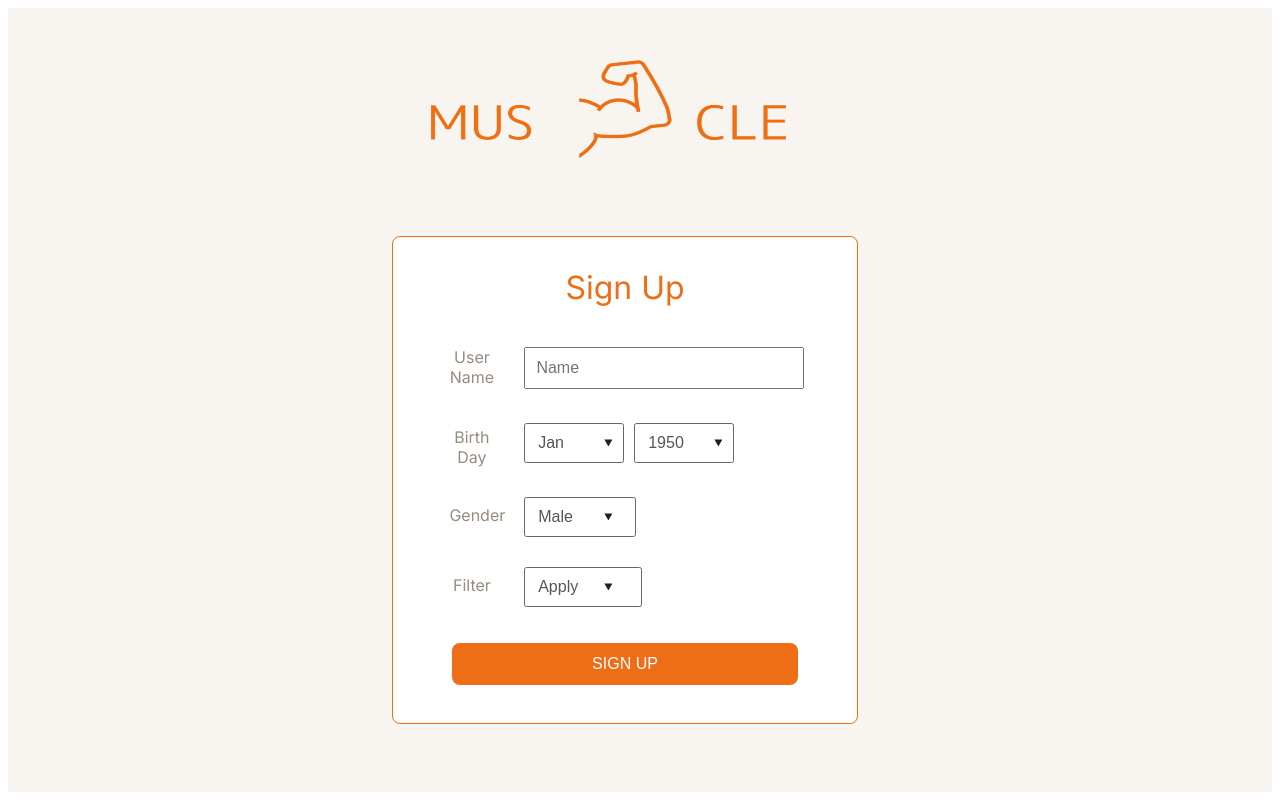
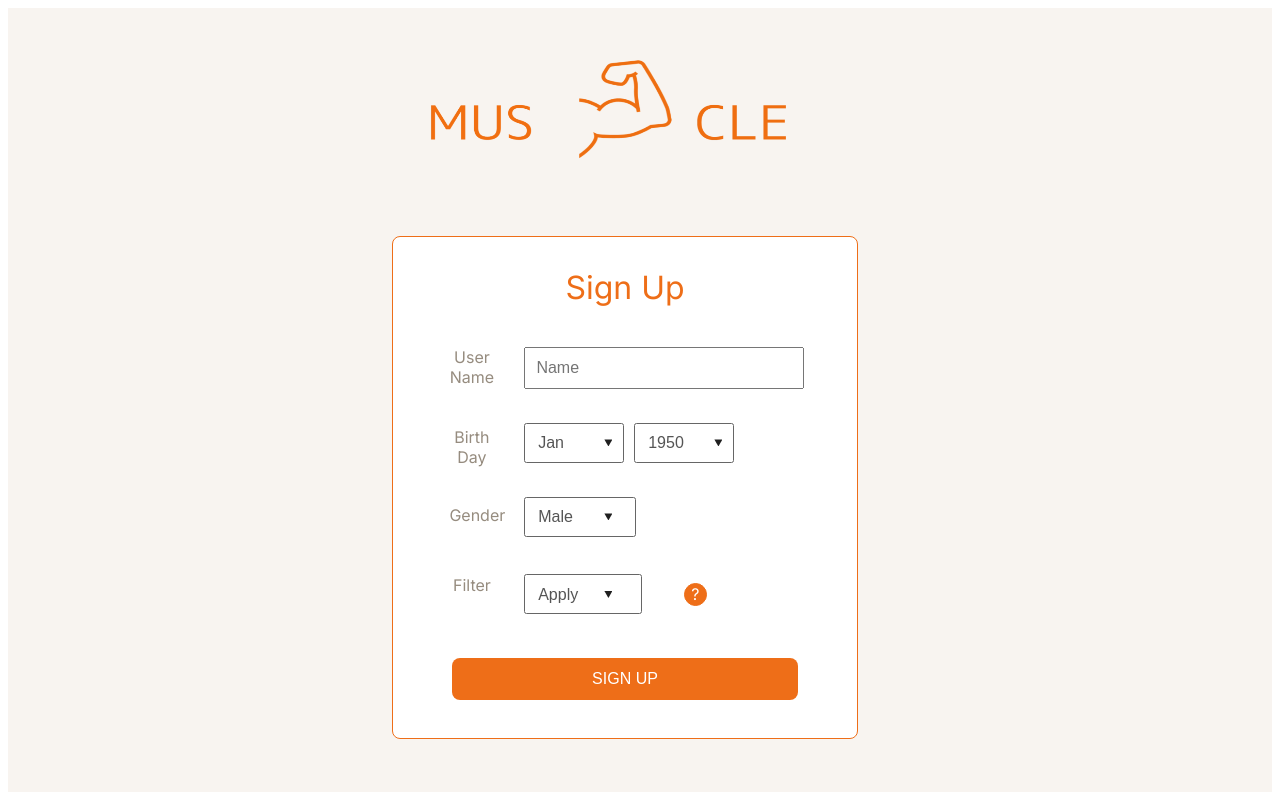
Before and after one commit to itc-s22025/ppg, a Next.js app: page /SignUpDetail in a window 1280 px wide. Built offline with nearby package versions, Linux system fonts and the light colour scheme.

Commit message:
?マークと解説追加

```diff
--- a/src/app/SignUpDetail/page.module.css
+++ b/src/app/SignUpDetail/page.module.css
@@ -100,6 +100,10 @@
     pointer-events: none;
 }
 
+.option:hover{
+	background-color: #EE6E18;
+}
+
 .signUpButton{
 	font-size: 16px;
 	color: #FFF;
@@ -111,3 +115,32 @@
         width: 27vw;
 
 }
+
+.help{
+	color: #fff;
+	width: 20px;
+	height: 21px;
+	padding-right: 1px;
+	margin-left: 70px;
+	border: 1px solid #EE6E18;
+	border-radius:100%;
+	background-color: #EE6E18;
+}
+
+.helpmsg{
+	position: absolute;
+	top: 0px;
+	left: 320px;
+	width: 180px;
+	border: 1px solid #555;
+	border-radius: 8px;
+	background-color: #fff;
+	padding: 8px;
+	font-size: 0.8rem;
+	color: #333;
+	display: none;
+}
+
+.help:hover + .helpmsg{
+	display: block;
+}
--- a/src/app/SignUpDetail/signUpDetailFrame.js
+++ b/src/app/SignUpDetail/signUpDetailFrame.js
@@ -15,7 +15,7 @@ const SignUpDetailFrame = ({title}) => {
 						<li className={s.li}>Birth Day</li>
 						<label className={s.selectbox}>
     							<select>
-        							<option>Jan</option>
+        							<option className={s.option}>Jan</option>
         							<option>Feb</option>
 								<option>Mar</option>
         							<option>Apr</option>
@@ -127,8 +127,9 @@ const SignUpDetailFrame = ({title}) => {
         							<option>Remove</option>
     							</select>
 						</label>
+						<p className={s.help}>?</p>
+						<p className={s.helpmsg}>Applyを選択することで、タイムラインに表示するユーザーを同性のユーザーのみに設定することができます。</p>
 					</ul>
-
 
 					<p><input type="submit" value="SIGN UP" className={s.signUpButton} /></p>
                                 </div>
```
